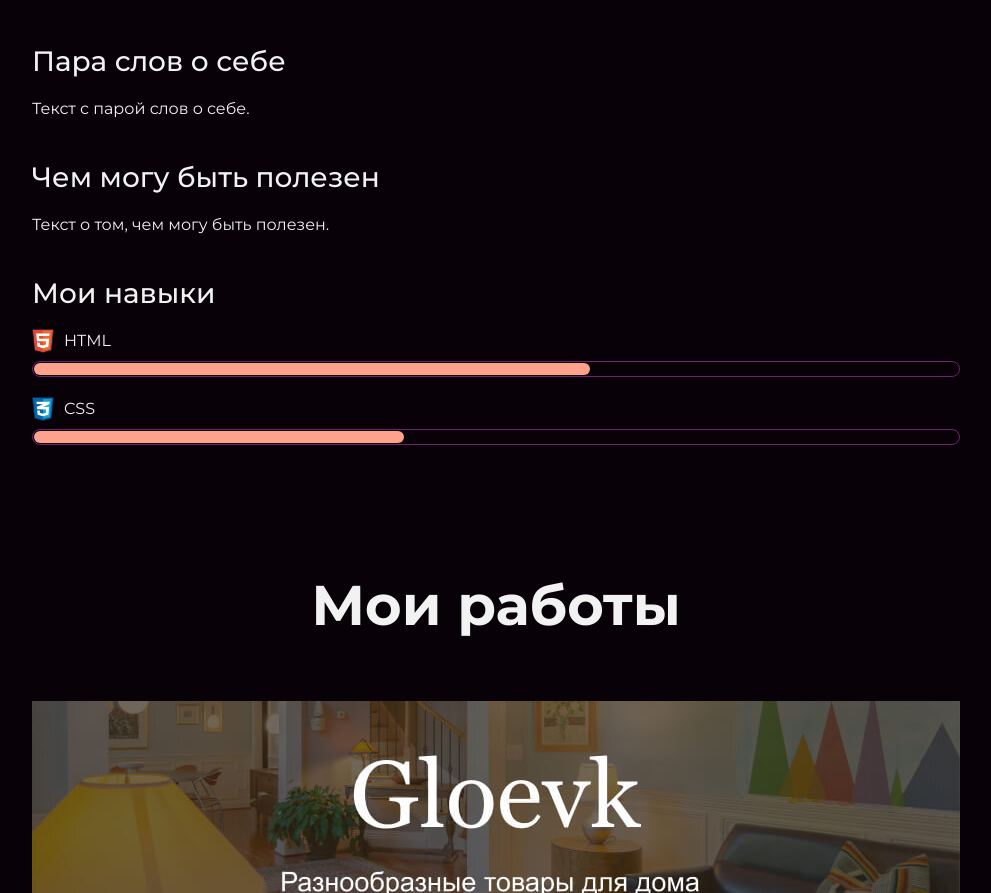
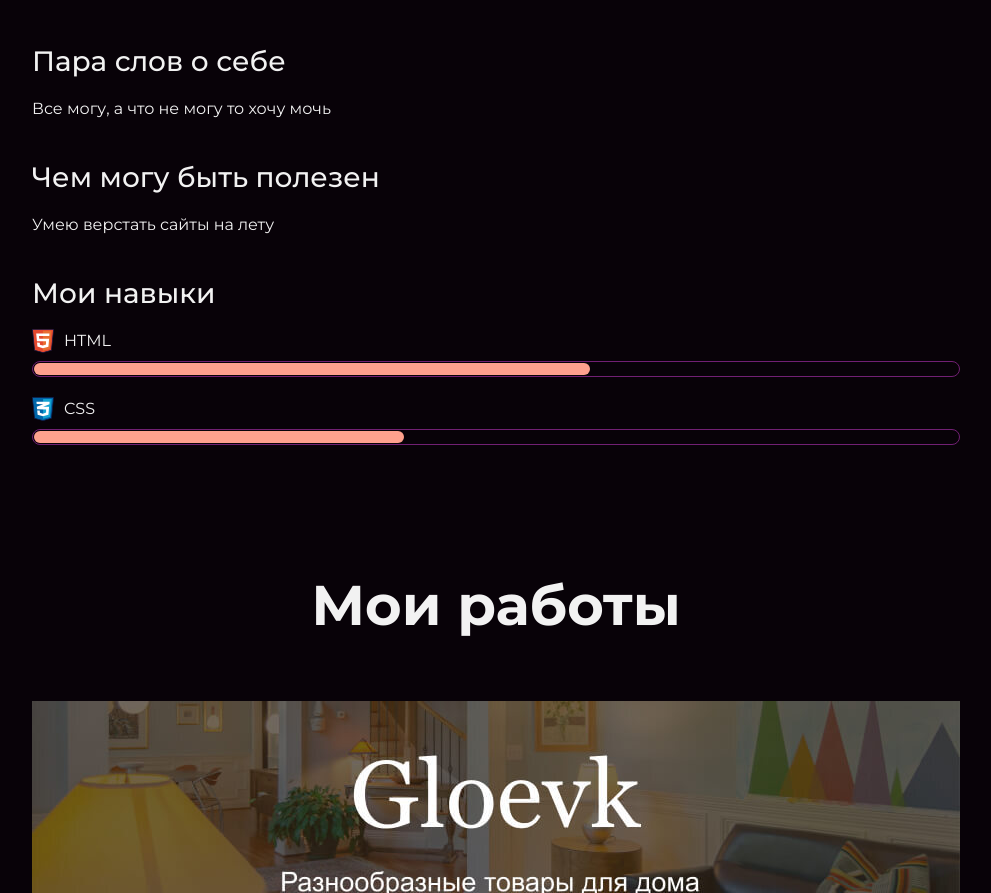
Before and after one commit to ksenksenni/my-site, a plain HTML site: page index.html in a window 1280 px wide. Shown: the part 1592-2485 px from the top of the page, without its empty margins (144-1135 px from the left). Drawn offline with Linux system fonts and the light colour scheme.

Commit message:
change the text

```diff
--- a/index.html
+++ b/index.html
@@ -29,9 +29,9 @@
           <img src="files/my2.jpg" width="795" height="530" alt="Фотография Неопознанного Енота">
         </figure>
         <h3>Пара слов о себе</h3>
-        <p>Текст с парой слов о себе.</p>
+        <p>Все могу, а что не могу то хочу мочь</p>
         <h3>Чем могу быть полезен</h3>
-        <p>Текст о том, чем могу быть полезен.</p>
+        <p>Умею верстать сайты на лету</p>
       <div class="skills">
        <h3>Мои навыки</h3>
        <dl class="skills-list">
```
